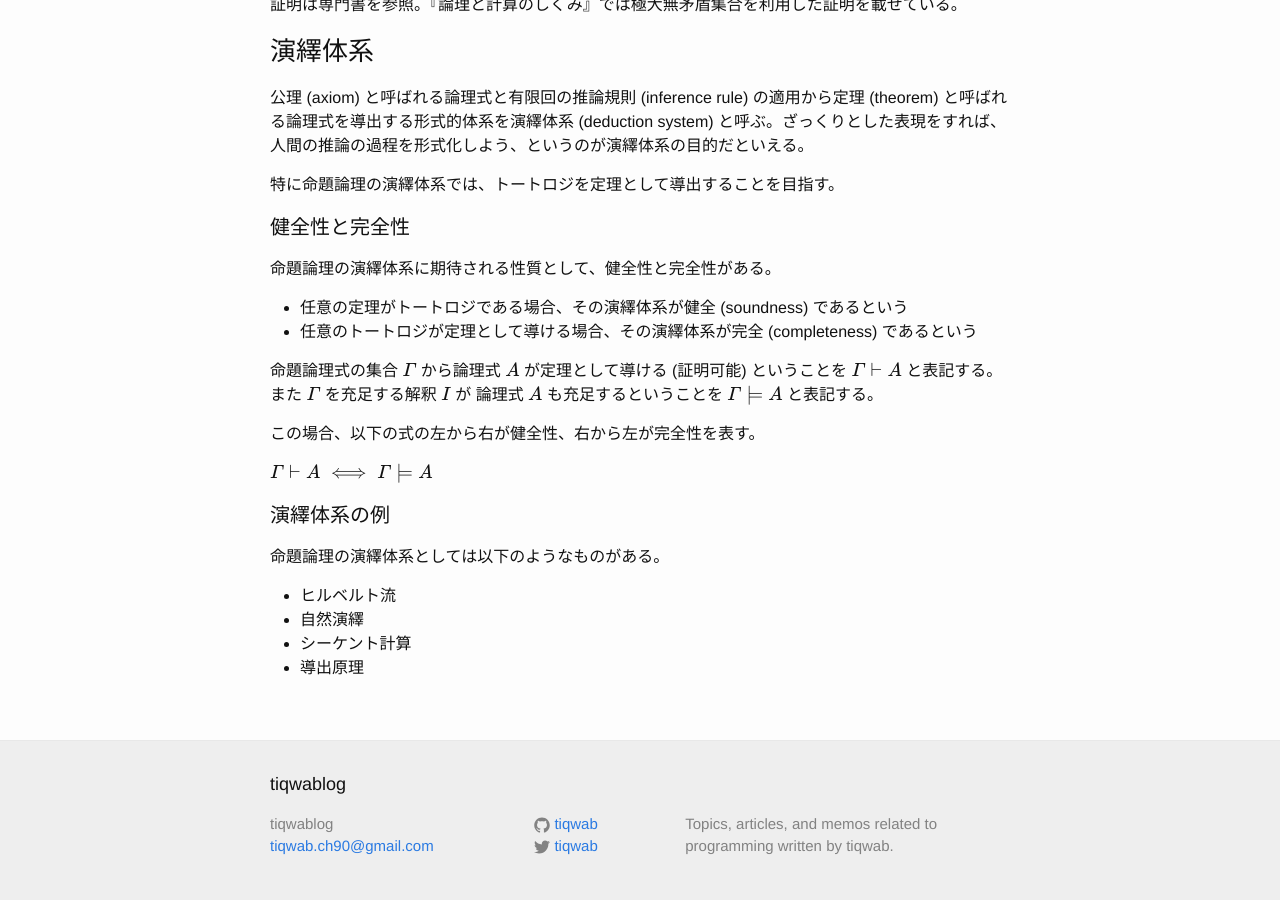
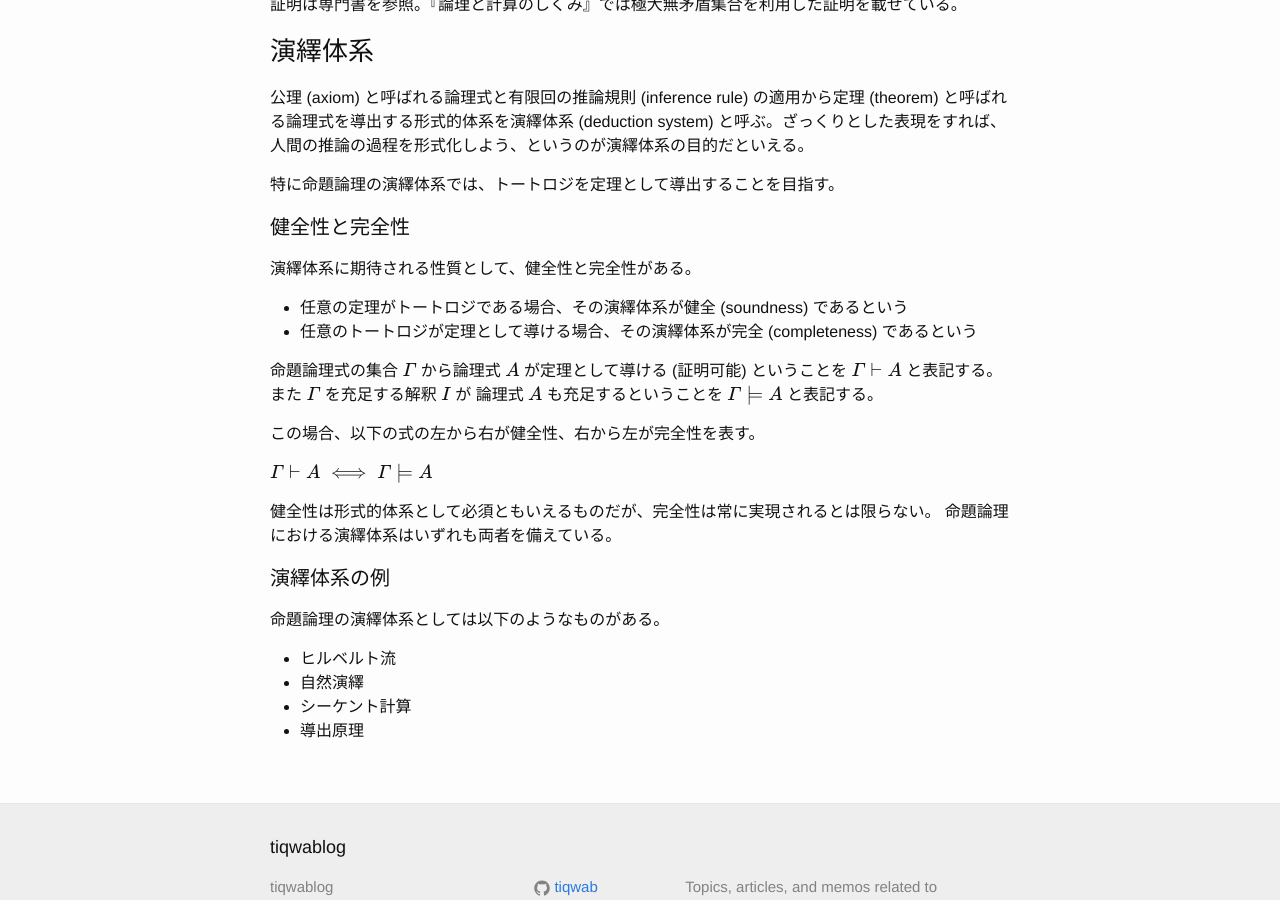
Before and after one commit to tiqwab/tiqwab.github.com, a Jekyll site: the page built from _posts/2017-04-02-propositional-logic.md, in a window 1280 px wide and 900 px high, scrolled down 3604 px. Built offline with Jekyll 4.4.1, drawn with Linux system fonts in a browser that asks for light colours; formulas are drawn with MathJax 3; comment, search, counter and statistics services are not loaded.

Commit message:
Additional desc for soundness of propositional-logic

```diff
--- a/_posts/2017-04-02-propositional-logic.md
+++ b/_posts/2017-04-02-propositional-logic.md
@@ -174,6 +174,9 @@
 
 \\( \\varGamma \\vdash A \\iff \\varGamma \\models A \\)
 
+健全性は形式的体系として必須ともいえるものだが、完全性は常に実現されるとは限らない。
+命題論理における演繹体系はいずれも両者を備えている。
+
 #### 演繹体系の例
 
 命題論理の演繹体系としては以下のようなものがある。
```
Also changed, not shown: other parts of _posts/2017-04-02-propositional-logic.md (+1 -1 lines).
